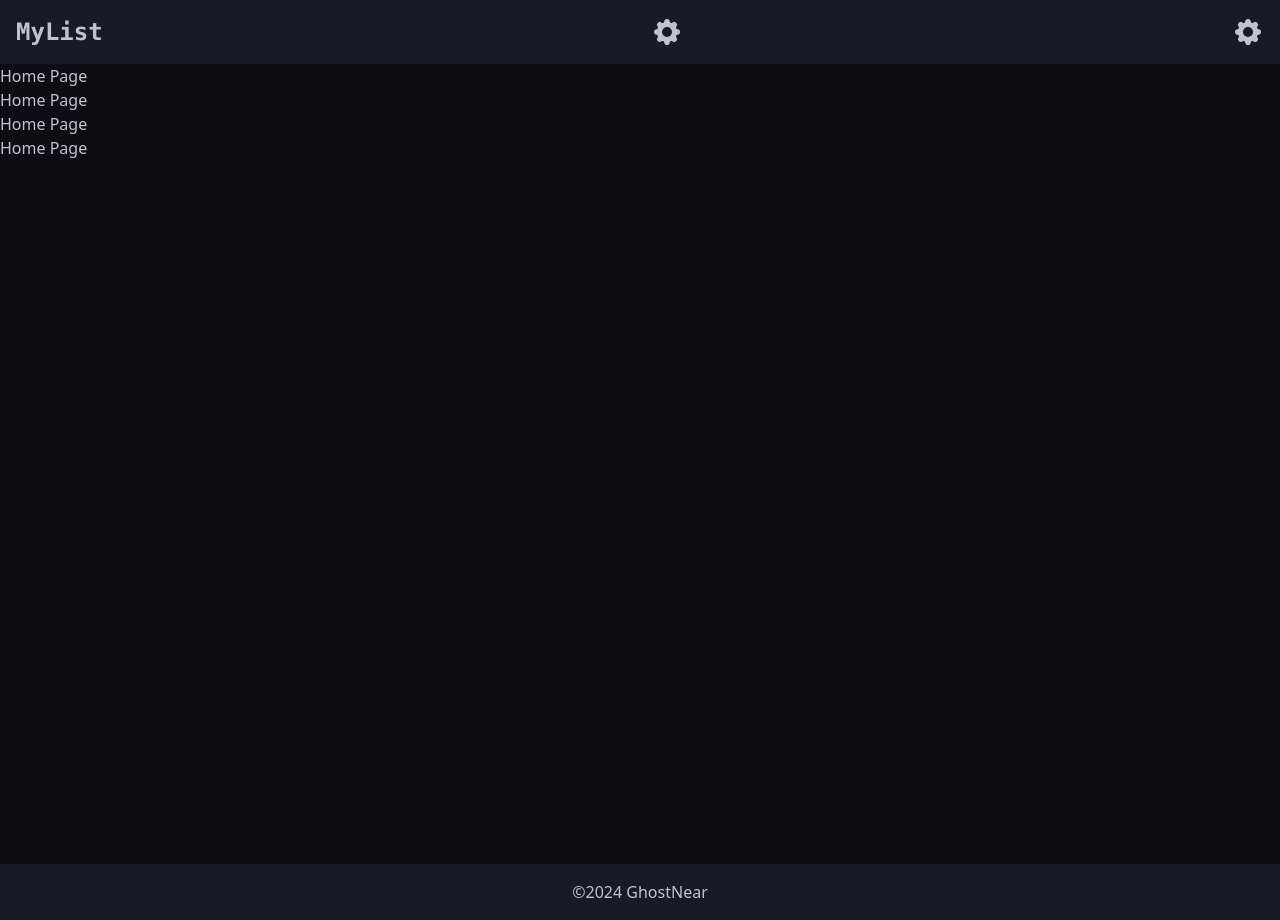
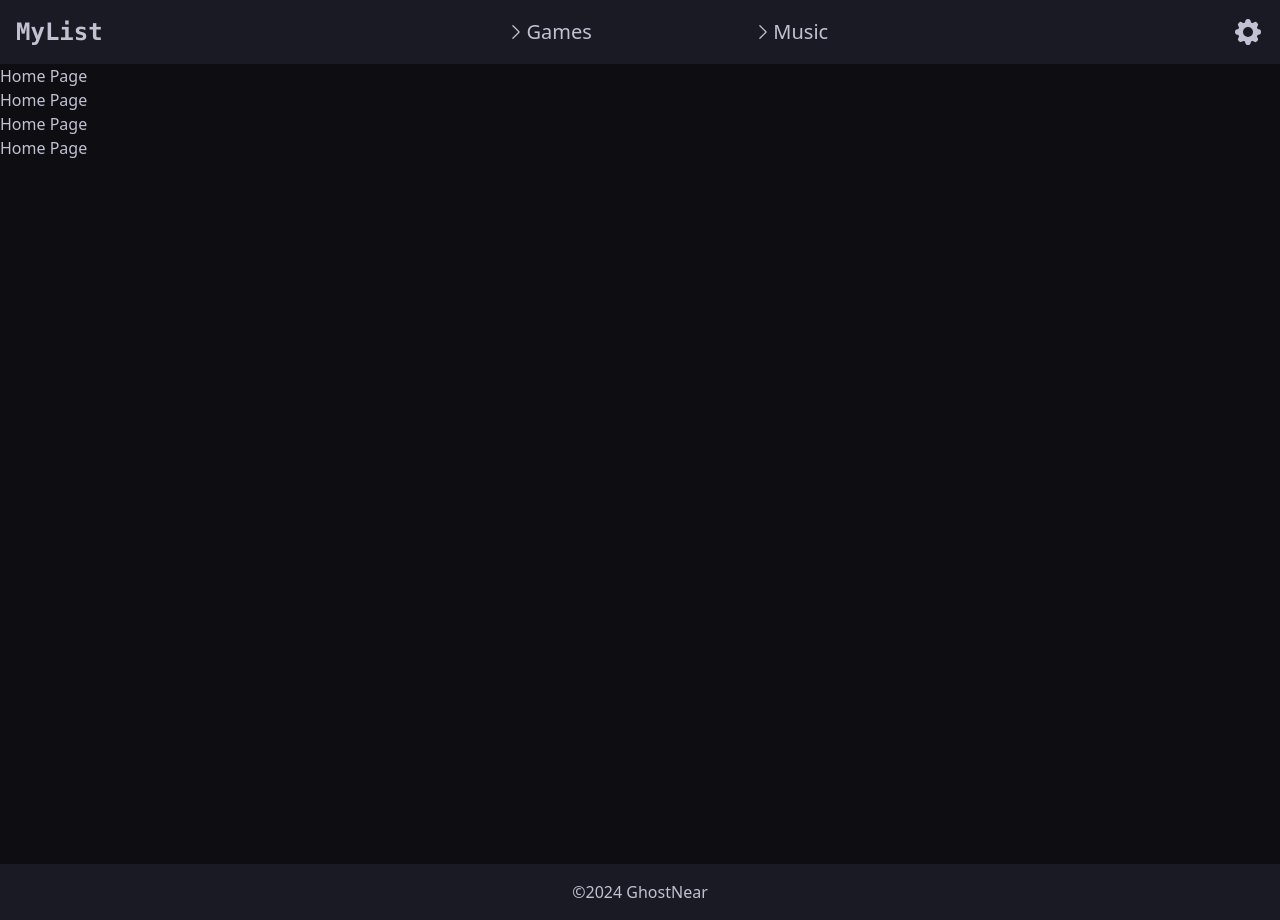
Before and after one commit to ghostnear/second-year-mpp, a React (Vite) app in the folder frontend/: page / in a window 1280 px wide. Built offline with nearby package versions, Linux system fonts and the light colour scheme.

Commit message:
Mock header

```diff
--- a/frontend/src/components/footer.js
+++ b/frontend/src/components/footer.js
@@ -1,9 +1,9 @@
 import { Cog8ToothIcon } from '@heroicons/react/24/solid'
 
-const Header = () => {
+const Footer = () => {
     return <footer className={`w-100 bg-secondary p-4 text-center`}>
         <h1 className={`dark:text-main`}>&copy;2024 GhostNear</h1>
     </footer>;
 }
 
-export default Header;
+export default Footer;
--- a/frontend/src/components/header.js
+++ b/frontend/src/components/header.js
@@ -1,10 +1,12 @@
 import { Cog8ToothIcon } from '@heroicons/react/24/solid'
+import GamesHeader from './header/gamesheader';
+import MusicHeader from './header/musicheader';
 
 const Header = () => {
     return <header className={`w-100 bg-secondary sticky p-4`}>
         <nav className={`grid grid-flow-col justify-stretch`}>
             {/* Left side of the navbar. */}
-            <div className={`w-100 flex justify-start`}>
+            <div className={`flex justify-start`}>
                 <a href="/" target="_blank">
                     <h1 className={`antialiased dark:text-main font-mono text-2xl font-extrabold text-page-header`}>
                         MyList
@@ -12,14 +14,13 @@ const Header = () => {
                 </a>
             </div>
             {/* Center of the navbar. */}
-            <div className={`w-100 flex justify-center`}>
-                <a href="/settings/" target="_self">
-                    <Cog8ToothIcon className={`w-8 h-8 dark:text-main font-mono text-page-header`}/>
-                </a>
+            <div className={`flex justify-center`}>
+                <GamesHeader/>
+                <MusicHeader/>
             </div>
 
             {/* Right side of the navbar. */}
-            <div className={`w-100 flex justify-end`}>
+            <div className={`flex justify-end`}>
                 <a href="/settings/" target="_self">
                     <Cog8ToothIcon className={`w-8 h-8 dark:text-main font-mono text-page-header`}/>
                 </a>
--- /dev/null
+++ b/frontend/src/components/header/gamesheader.js
@@ -0,0 +1,10 @@
+import { ChevronRightIcon } from '@heroicons/react/24/solid'
+
+const GamesHeader = () => {
+    return <nav className={`w-100 bg-secondary m-auto flex`}>
+        <ChevronRightIcon className={`dark:text-main w-5 h-5 my-auto`}/>
+        <h1 className={`dark:text-main text-xl`}>Games</h1>
+    </nav>;
+}
+
+export default GamesHeader;
--- /dev/null
+++ b/frontend/src/components/header/musicheader.js
@@ -0,0 +1,10 @@
+import { ChevronRightIcon } from '@heroicons/react/24/solid'
+
+const MusicHeader = () => {
+    return <nav className={`w-100 bg-secondary m-auto flex`}>
+        <ChevronRightIcon className={`dark:text-main w-5 h-5 my-auto`}/>
+        <h1 className={`dark:text-main text-xl`}>Music</h1>
+    </nav>;
+}
+
+export default MusicHeader;
```
